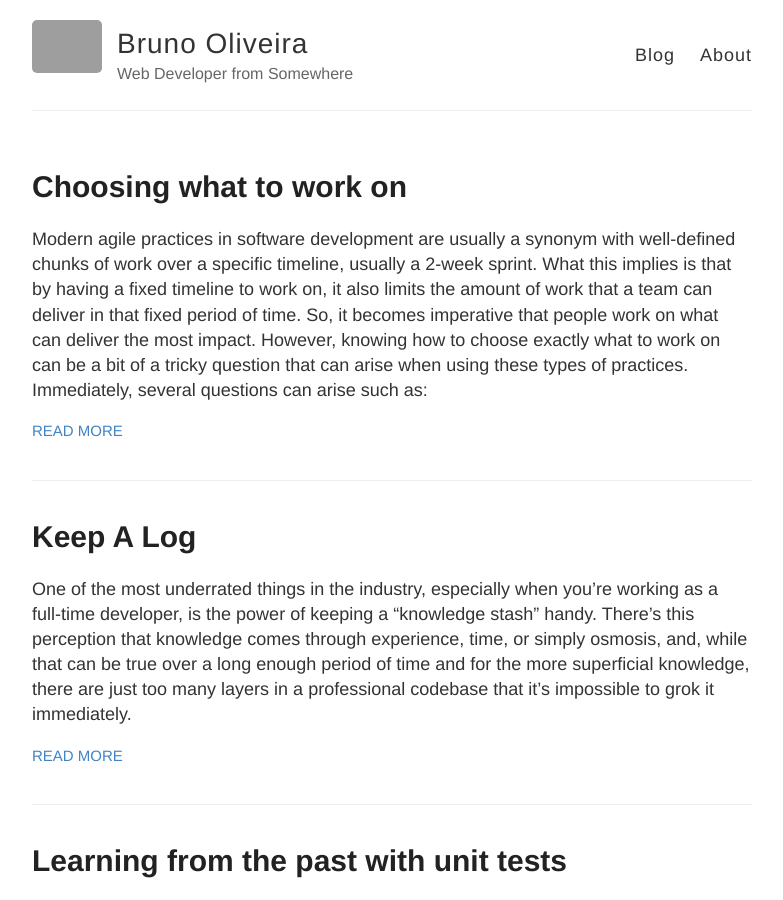
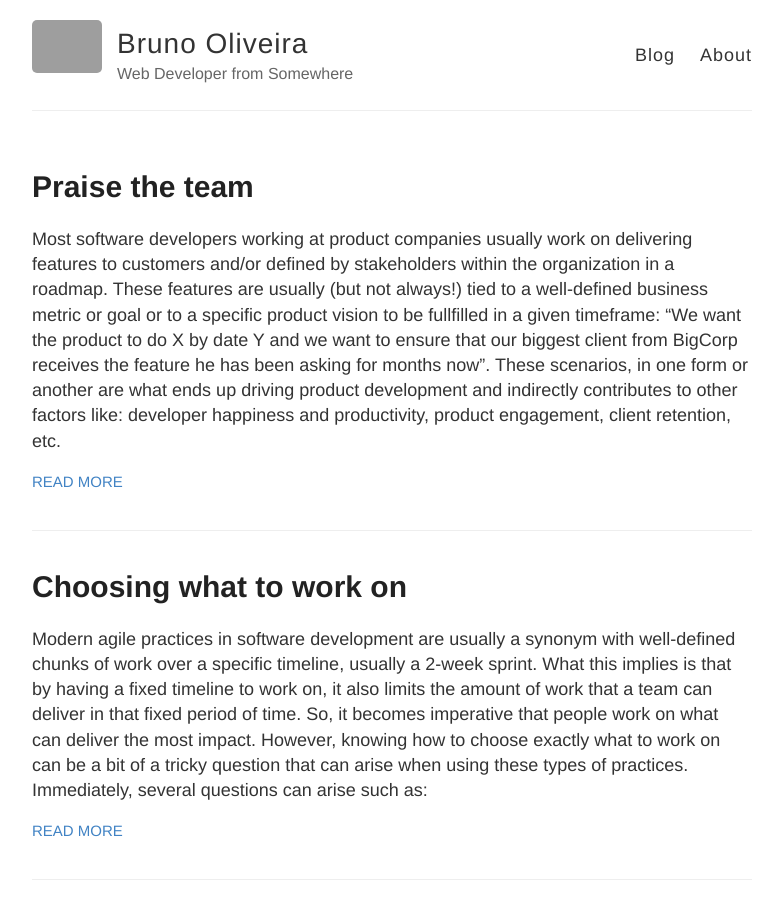
Before and after one commit to bruno-oliveira/techblog, a Jekyll site: the page built from index.html, in a window 1280 px wide and 900 px high. Shown: the whole window, without its empty margins (248-1031 px from the left). Built offline with Jekyll 4.4.1, drawn with Linux system fonts in a browser that asks for light colours; part of the change alters nothing that is shown; grey boxes are pictures that could not be loaded.

Commit message:
Update 2021-12-05-Praising-a-job-well-done.md

```diff
--- a/_posts/2021-12-05-Praising-a-job-well-done.md
+++ b/_posts/2021-12-05-Praising-a-job-well-done.md
@@ -1,7 +1,7 @@
 ---
 layout: post
 title: Praise the team
-published: false
+published: true
 ---
 Most software developers working at product companies usually work on delivering features to customers and/or defined by stakeholders within the organization in a roadmap. These features are usually (but not always!) tied to a well-defined business metric or goal or to a specific product vision to be fullfilled in a given timeframe: "We want the product to do X by date Y and we want to ensure that our biggest client from BigCorp receives the feature he has been asking for months now". These scenarios, in one form or another are what ends up driving product development and indirectly contributes to other factors like: developer happiness and productivity, product engagement, client retention, etc.
 
@@ -10,3 +10,13 @@ These reasons alone aren't good enough to keep a development team motivated in t
 The truth is, we are all humans and, as all humans, we lounge for a sense of connectedness to our work and (at least me particularly) to seeing that the clients, the true end-users of our product are happy while using it and they can use it and benefit from it in their workflows, processes, in their own personal ambitions, you name it. But, seeing this happening, and receiving this feedback can be incredibly motivating as a developer. Programming is a discipline which stands in a slightly awakward position where it can be sometimes hard to see the real impact of your work. Of course, we can use the platform ourselves, there's an UI and, as makers of the thing, we know the work it took to get that nasty query returning data in 1 sec so that the chart renders client side in 2 sec and it all feels smooth. But, all of this is too small of a scope.
 
 This is almost a refuge in the technical craft of the job. It's being happy for doing our job to the best of our abilities, but, missing the real impact it has on the people who will benefit from it the most. A soccer player can be happy for landing that perfect free-kick, or an amazing header, but, if the team loses, does it really add value? Does it really bring joy in the long run? Of course, it's a reason to be happy for some nice, perfect technical execution of a task, but, if that execution can't be somehow "externally" perceived, it all feels a bit in vain. Again, as the famous PicardTips twitter recommends:
+
+![picard2.jpg]({{site.baseurl}}/images/picard2.jpg)
+
+I think this is a very small detail that can be easily overlooked, but, as creators and makers, it is _always_ nice to receive external validation from a job well done: it gives a nice morale boost, and it can make people both more engaged and happy at their jobs.
+
+One thing I always liked and valued when working on a given product, was simply being put on a call or a demo with a client and hear them saying to us: "Guys, this is a stellar job, really well done, keep it up!". This was coming from a person who _needed_ and _wanted_ to use our product and that felt amazing! It was actually possible for me to see the impact that the product was having on the workflow of our clients and as a great added bonus, these types of conversations are absolutely great feedback promoters: you can learn more over a 30 min call with a client than months gathering metrics or tracking users can ever tell you! So, I think the idea of having responsbile stakeholders within the company showcasing the product, be it in internal demos or at clients, needs to always be "taken advantage of" as an opportunity to praise and recognize the hard work developers do, and, simultaneously, attempting to gather pieces of feedback that can be critical to pivot the direction in which the product is going or to reinforce investment in certain feature areas.
+
+Another great motivator can be to let developers take ownership of the product when acting as "power users": this means that basically, developers can also suggest improvements to certain key features or even propose new ones to be included in the roadmap for the product, and, these ideas should be embraced by product teams in order to create a more well-rounded product, as, coming with a fresh perspective is always beneficial.
+
+So, praise your teams, seek external feedback and validation, and, use these opportunities to grow your product in the right direction. You win, developers win and your customers get the best experience they could ask for.
```
